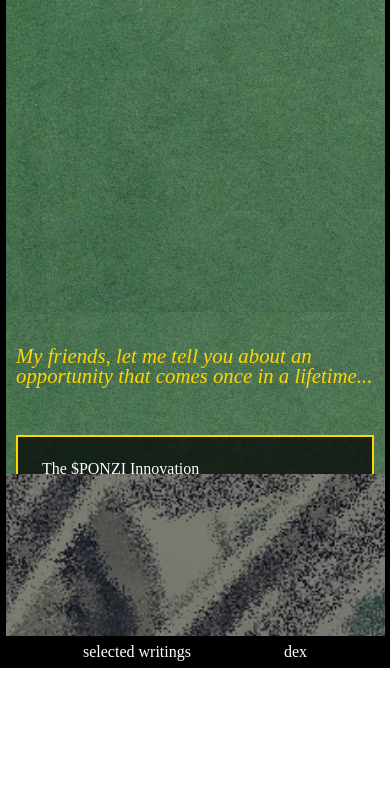
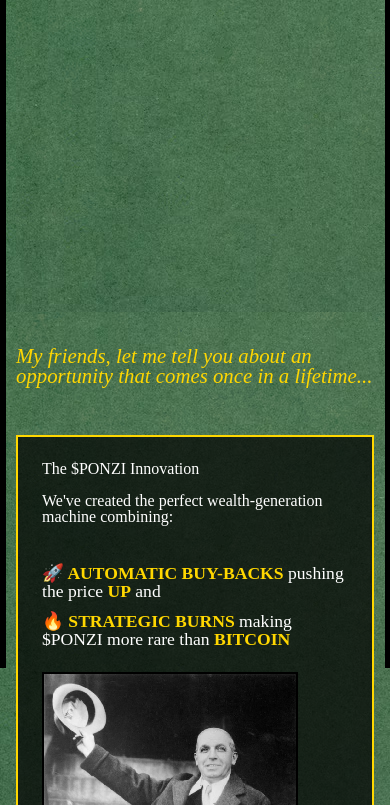
Before and after one commit to starlightglim/ponzi, a website built with Vite: page index.html in a window 390 px wide. Shown: the part 176-981 px from the top of the page. Before the commit the page ends 844 px from the top, so only its background shows below. Built offline with nearby package versions, Linux system fonts and the light colour scheme; a script that the page names is missing.

Commit message:
mobile scrolling fixed

```diff
--- a/style.css
+++ b/style.css
@@ -996,3 +996,61 @@
 .twitter-btn:hover {
     background: #fff;
 }
+/* Reset viewport behavior */
+html, body {
+  height: 100%;
+  overflow: hidden;
+  position: fixed;
+  width: 100%;
+}
+
+#viewport {
+  height: 100%;
+  width: 100%;
+  overflow: hidden;
+  position: fixed;
+}
+
+@media (max-aspect-ratio: 1/1) {
+  html, body {
+    position: static;
+    overflow: auto;
+    height: auto;
+  }
+
+  #viewport {
+    position: relative;
+    height: auto;
+    min-height: 100vh;
+    overflow: visible;
+  }
+
+  #maincontentbounder {
+    position: relative;
+    height: auto;
+    min-height: 100vh;
+    overflow: visible;
+  }
+
+  #maincontent {
+    padding-top: 4rem;
+    padding-bottom: 4rem; /* Add space for bottom menu */
+  }
+
+  /* Fix menu positions */
+  nav {
+    position: fixed;
+    top: 0;
+    left: 0;
+    width: 100%;
+    z-index: 1000;
+  }
+
+  #menu2 {
+    position: fixed;
+    bottom: 0;
+    left: 0;
+    width: 100%;
+    z-index: 1000;
+  }
+}
```
Lines whose indentation alone changed are shown as unchanged.
